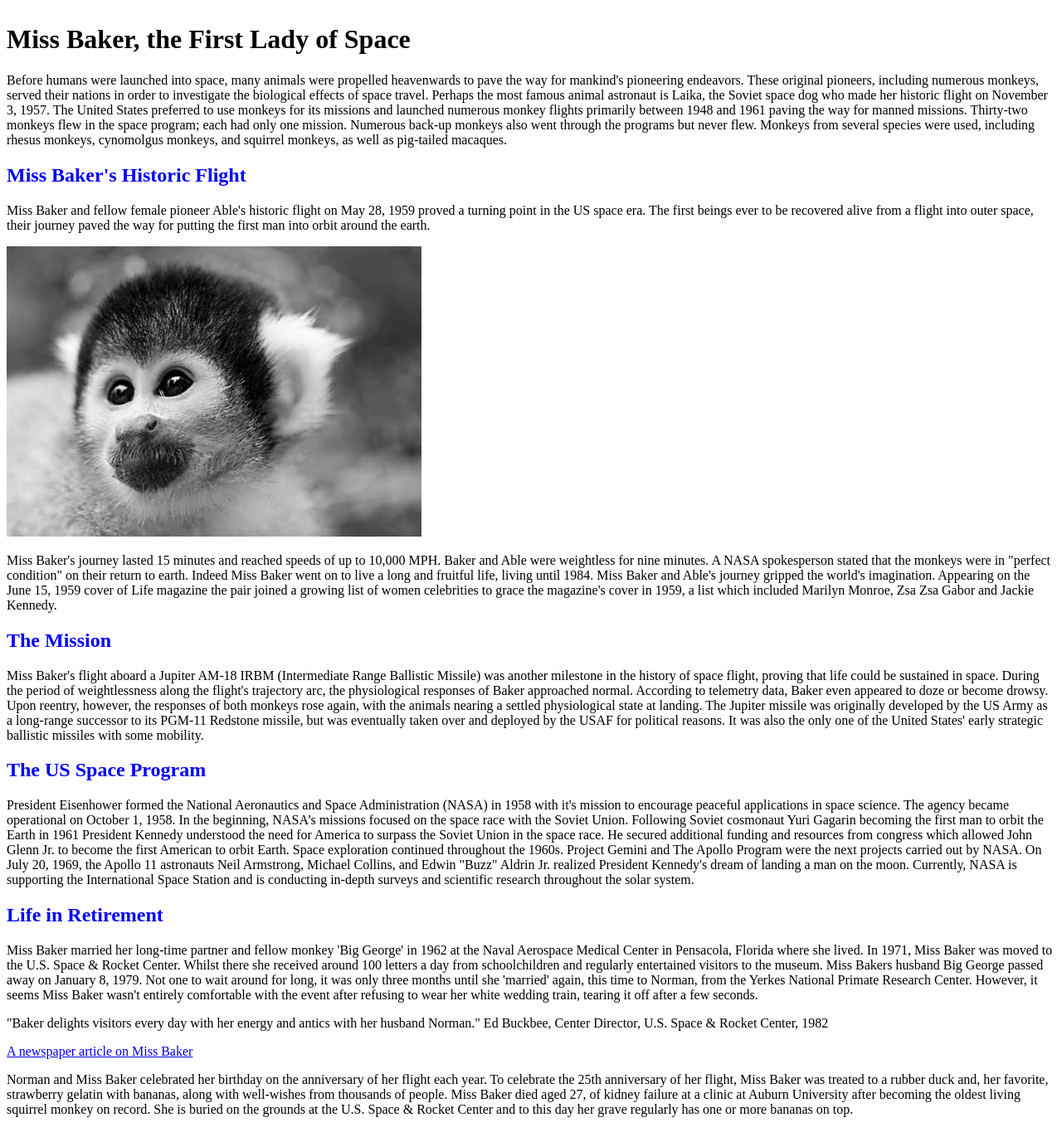
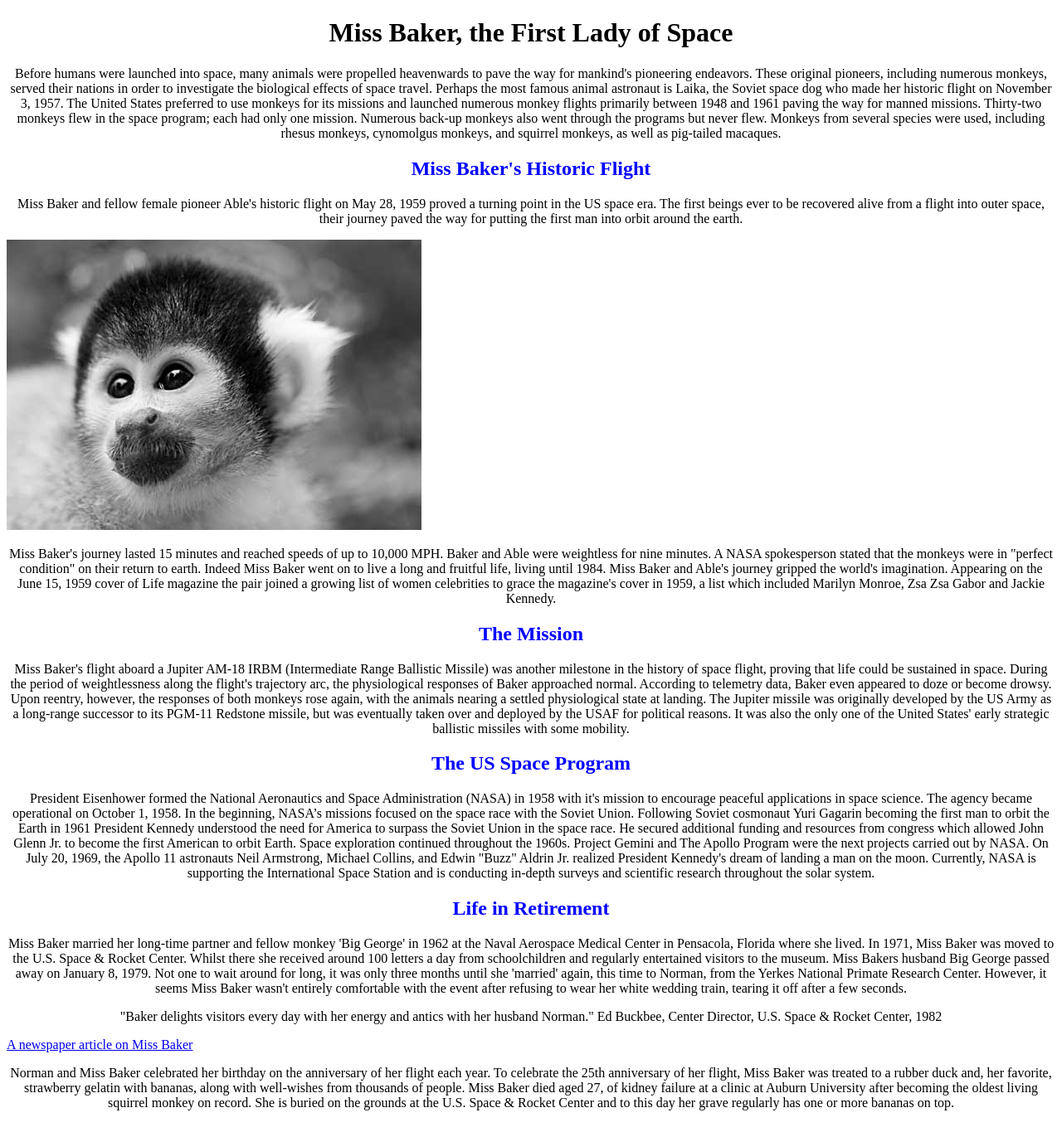
Before and after one commit to EvanJepsen/Host_website, a PHP site: page /miss-baker/miss-baker.html in a window 1280 px wide. Shown: the whole page at 83% size. After the commit the page ends 1339 px from the top, so only its background shows below. Run offline with PHP 8.4, Linux system fonts and the light colour scheme.

Commit message:
Add files via upload

```diff
--- a/host-website/miss-baker/styles/style.css
+++ b/host-website/miss-baker/styles/style.css
@@ -1,6 +1,16 @@
+h1{
+    text-align: center
+}
 h2{
     color: blue;
+    text-align: center;
 }
-body{
+p{
+    text-align: center;
+}
+a{
+    text-align: center;
+}
+img{
     align-content: center;
 }
```
